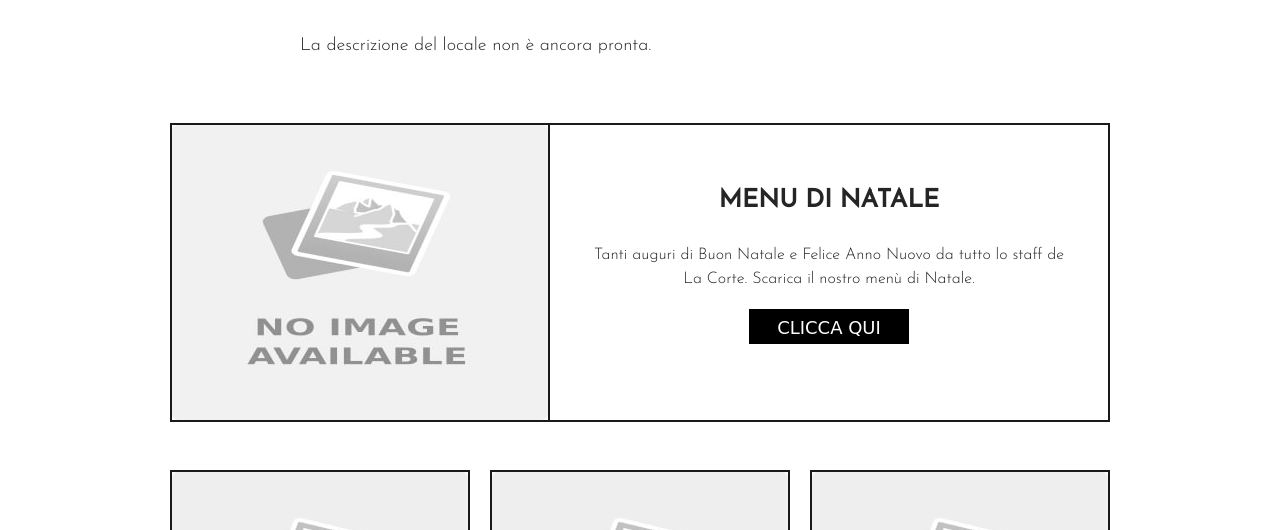
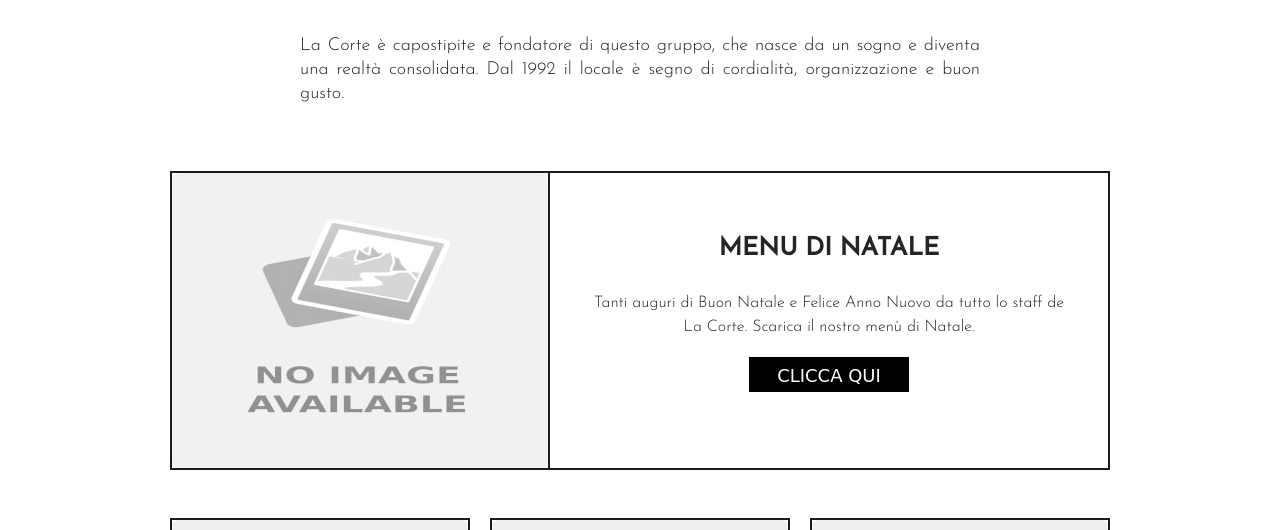
Before and after one commit to gabrielebonini99/ristoasi, a plain HTML site: page lacorte.html in a window 1280 px wide. Shown: the part 570-1100 px from the top of the page. Drawn offline with Linux system fonts and the light colour scheme; a web font is replaced by a local one.

Commit message:
Update lacorte.html

```diff
--- a/lacorte.html
+++ b/lacorte.html
@@ -44,7 +44,7 @@
 <h1><span>LA CORTE</span></h1>
 <div>
 <div class=article>
-<p>La descrizione del locale non è ancora pronta.</p>
+<p>La Corte è capostipite e fondatore di questo gruppo, che nasce da un sogno e diventa una realtà consolidata. Dal 1992 il locale è segno di cordialità, organizzazione e buon gusto.</p>
 </div>
 </div>
 <div>
```
